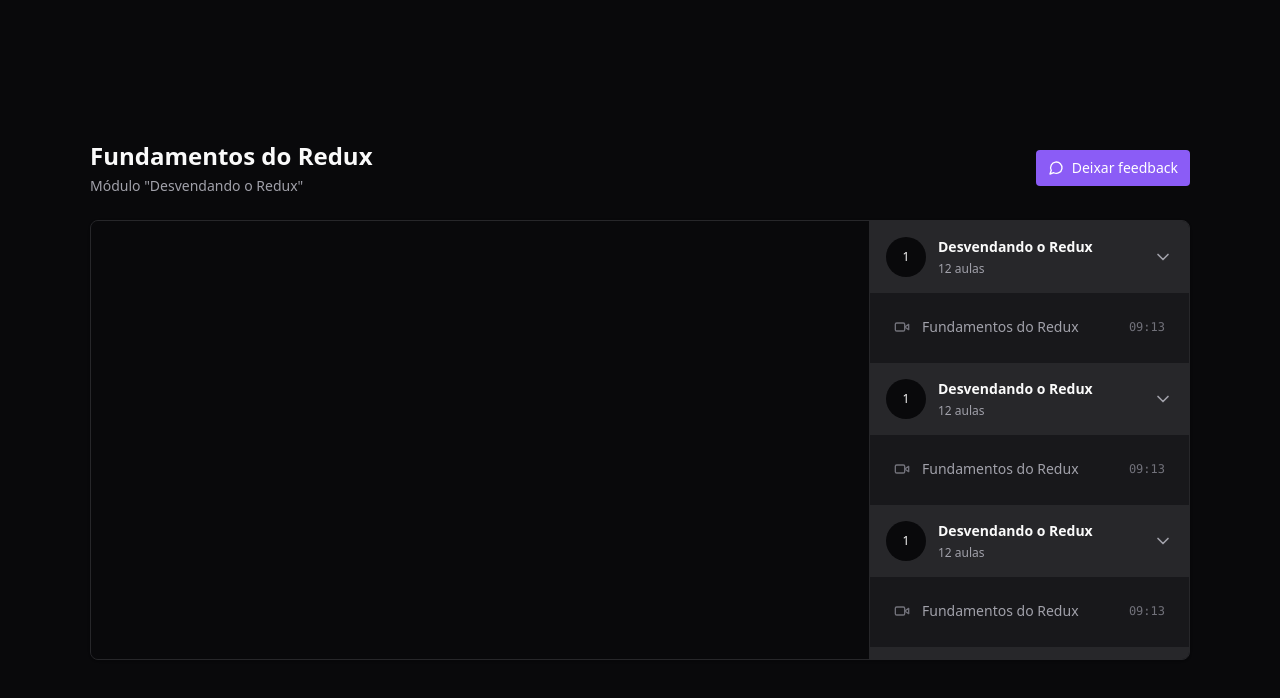
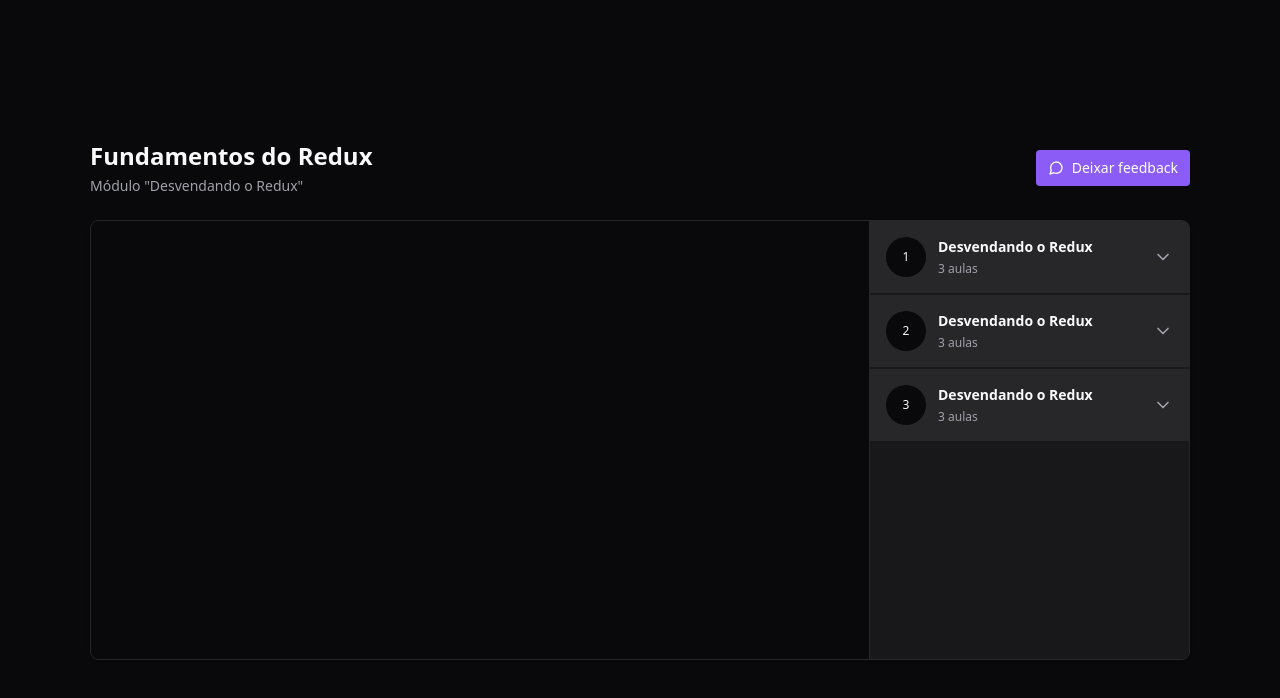
Before and after one commit to maxleon52/react-zustand-videoplayer, a React (Vite) app: page / in a window 1280 px wide. Shown: the top 698 px of the page. Built offline with nearby package versions, Linux system fonts and the light colour scheme; the HTML template or start-up script is replaced by a standard one.

Commit message:
add radix collpsable

```diff
--- a/package.json
+++ b/package.json
@@ -10,6 +10,7 @@
     "preview": "vite preview"
   },
   "dependencies": {
+    "@radix-ui/react-collapsible": "^1.0.3",
     "@reduxjs/toolkit": "^1.9.5",
     "lucide-react": "^0.271.0",
     "react": "^18.2.0",
--- /dev/null
+++ b/src/components/Header.tsx
@@ -0,0 +1,12 @@
+export default function Header() {
+  return (
+    <div>
+      <div className="flex flex-col gap-1">
+        <h1 className="text-2xl font-bold">Fundamentos do Redux</h1>
+        <span className="text-sm text-zinc-400">
+          Módulo "Desvendando o Redux"
+        </span>
+      </div>
+    </div>
+  );
+}
--- /dev/null
+++ b/src/components/Lesson.tsx
@@ -0,0 +1,17 @@
+import { Video } from "lucide-react";
+
+interface LessonProps {
+  title: string;
+  duration: string;
+}
+export default function Lesson({ title, duration }: LessonProps) {
+  return (
+    <button className="flex items-center gap-3 text-sm text-zinc-400">
+      <Video className="w-4 h-4 text-zinc-500" />
+      <span>{title}</span>
+      <span className="ml-auto font-mono text-xs text-zinc-500">
+        {duration}
+      </span>
+    </button>
+  );
+}
--- /dev/null
+++ b/src/components/Module.tsx
@@ -0,0 +1,40 @@
+import { ChevronDown } from "lucide-react";
+import * as Collapsible from "@radix-ui/react-collapsible";
+
+import Lesson from "./Lesson";
+
+interface ModuleProps {
+  moduleIndex: number;
+  title: string;
+  amountOfLessons: number;
+}
+export default function Module({
+  moduleIndex,
+  title,
+  amountOfLessons,
+}: ModuleProps) {
+  return (
+    <Collapsible.Root className="group">
+      <Collapsible.Trigger className="flex w-full items-center gap-3 bg-zinc-800 p-4">
+        <div className="flex w-10 h-10 rounded-full items-center justify-center bg-zinc-950 text-xs">
+          {moduleIndex + 1}
+        </div>
+
+        <div className="flex flex-col gap-1 text-left">
+          <strong className="text-sm">{title}</strong>
+          <span className="text-xs text-zinc-400">{amountOfLessons} aulas</span>
+        </div>
+
+        <ChevronDown className="w-5 h-5 ml-auto text-zinc-400 group-data-[state=open]:rotate-180 transition-all" />
+      </Collapsible.Trigger>
+
+      <Collapsible.Content>
+        <nav className="relative flex flex-col gap-4 p-6">
+          <Lesson title="Fundamentos do Redux" duration="09:13" />
+          <Lesson title="Fundamentos do Redux" duration="09:13" />
+          <Lesson title="Fundamentos do Redux" duration="09:13" />
+        </nav>
+      </Collapsible.Content>
+    </Collapsible.Root>
+  );
+}
--- /dev/null
+++ b/src/components/Video.tsx
@@ -0,0 +1,14 @@
+import ReactPlayer from "react-player";
+
+export default function Video() {
+  return (
+    <div className="w-full bg-zinc-950 aspect-video">
+      <ReactPlayer
+        width="100%"
+        height="100%"
+        controls
+        url="https://www.youtube.com/watch?v=u99tNt3TZf8"
+      />
+    </div>
+  );
+}
--- a/src/pages/Player.tsx
+++ b/src/pages/Player.tsx
@@ -1,5 +1,8 @@
-import { MessageCircle, ChevronDown, Video } from "lucide-react";
-import ReactPlayer from "react-player";
+import { MessageCircle } from "lucide-react";
+
+import Header from "../components/Header";
+import Video from "../components/Video";
+import Module from "../components/Module";
 
 export default function Player() {
   return (
@@ -7,12 +10,7 @@
       <div className="flex w-[1100px] flex-col gap-6">
         <div className="flex items-center justify-between">
           {/* HEADER */}
-          <div className="flex flex-col gap-1">
-            <h1 className="text-2xl font-bold">Fundamentos do Redux</h1>
-            <span className="text-sm text-zinc-400">
-              Módulo "Desvendando o Redux"
-            </span>
-          </div>
+          <Header />
 
           <button className="flex items-center gap-2 rounded bg-violet-500 px-3 py-2 text-sm font-medium text-white hover:bg-violet-600 transition-all">
             <MessageCircle className="h-4 w-4" />
@@ -22,116 +20,25 @@
 
         <main className="relative flex overflow-hidden rounded-lg border border-zinc-800 bg-zinc-900 shadow pr-80">
           <div className="flex-1">
-            <div className="w-full bg-zinc-950 aspect-video">
-              <ReactPlayer
-                width="100%"
-                height="100%"
-                controls
-                url="https://www.youtube.com/watch?v=u99tNt3TZf8"
-              />
-            </div>
+            <Video />
           </div>
 
           <aside className="w-80 absolute top-0 bottom-0 right-0 border-l divide-y-2 divide-zinc-900 border-zinc-800 bg-zinc-900 overflow-y-scroll scrollbar scrollbar-thin scrollbar-track-zinc-950 scrollbar-thumb-zinc-800">
-            <div>
-              <button className="flex w-full items-center gap-3 bg-zinc-800 p-4">
-                <div className="flex w-10 h-10 rounded-full items-center justify-center bg-zinc-950 text-xs">
-                  1
-                </div>
-
-                <div className="flex flex-col gap-1 text-left">
-                  <strong className="text-sm">Desvendando o Redux</strong>
-                  <span className="text-xs text-zinc-400">12 aulas</span>
-                </div>
-
-                <ChevronDown className="w-5 h-5 ml-auto text-zinc-400" />
-              </button>
-
-              <nav className="relative flex flex-col gap-4 p-6">
-                <button className="flex items-center gap-3 text-sm text-zinc-400">
-                  <Video className="w-4 h-4 text-zinc-500" />
-                  <span>Fundamentos do Redux</span>
-                  <span className="ml-auto font-mono text-xs text-zinc-500">
-                    09:13
-                  </span>
-                </button>
-              </nav>
-            </div>
-
-            <div>
-              <button className="flex w-full items-center gap-3 bg-zinc-800 p-4">
-                <div className="flex w-10 h-10 rounded-full items-center justify-center bg-zinc-950 text-xs">
-                  1
-                </div>
-
-                <div className="flex flex-col gap-1 text-left">
-                  <strong className="text-sm">Desvendando o Redux</strong>
-                  <span className="text-xs text-zinc-400">12 aulas</span>
-                </div>
-
-                <ChevronDown className="w-5 h-5 ml-auto text-zinc-400" />
-              </button>
-
-              <nav className="relative flex flex-col gap-4 p-6">
-                <button className="flex items-center gap-3 text-sm text-zinc-400">
-                  <Video className="w-4 h-4 text-zinc-500" />
-                  <span>Fundamentos do Redux</span>
-                  <span className="ml-auto font-mono text-xs text-zinc-500">
-                    09:13
-                  </span>
-                </button>
-              </nav>
-            </div>
-
-            <div>
-              <button className="flex w-full items-center gap-3 bg-zinc-800 p-4">
-                <div className="flex w-10 h-10 rounded-full items-center justify-center bg-zinc-950 text-xs">
-                  1
-                </div>
-
-                <div className="flex flex-col gap-1 text-left">
-                  <strong className="text-sm">Desvendando o Redux</strong>
-                  <span className="text-xs text-zinc-400">12 aulas</span>
-                </div>
-
-                <ChevronDown className="w-5 h-5 ml-auto text-zinc-400" />
-              </button>
-
-              <nav className="relative flex flex-col gap-4 p-6">
-                <button className="flex items-center gap-3 text-sm text-zinc-400">
-                  <Video className="w-4 h-4 text-zinc-500" />
-                  <span>Fundamentos do Redux</span>
-                  <span className="ml-auto font-mono text-xs text-zinc-500">
-                    09:13
-                  </span>
-                </button>
-              </nav>
-            </div>
-
-            <div>
-              <button className="flex w-full items-center gap-3 bg-zinc-800 p-4">
-                <div className="flex w-10 h-10 rounded-full items-center justify-center bg-zinc-950 text-xs">
-                  1
-                </div>
-
-                <div className="flex flex-col gap-1 text-left">
-                  <strong className="text-sm">Desvendando o Redux</strong>
-                  <span className="text-xs text-zinc-400">12 aulas</span>
-                </div>
-
-                <ChevronDown className="w-5 h-5 ml-auto text-zinc-400" />
-              </button>
-
-              <nav className="relative flex flex-col gap-4 p-6">
-                <button className="flex items-center gap-3 text-sm text-zinc-400">
-                  <Video className="w-4 h-4 text-zinc-500" />
-                  <span>Fundamentos do Redux</span>
-                  <span className="ml-auto font-mono text-xs text-zinc-500">
-                    09:13
-                  </span>
-                </button>
-              </nav>
-            </div>
+            <Module
+              moduleIndex={0}
+              title="Desvendando o Redux"
+              amountOfLessons={3}
+            />
+            <Module
+              moduleIndex={1}
+              title="Desvendando o Redux"
+              amountOfLessons={3}
+            />
+            <Module
+              moduleIndex={2}
+              title="Desvendando o Redux"
+              amountOfLessons={3}
+            />
           </aside>
         </main>
       </div>
```
Also changed, not shown: 1 other file (tests, documents, lock files or other folders).
